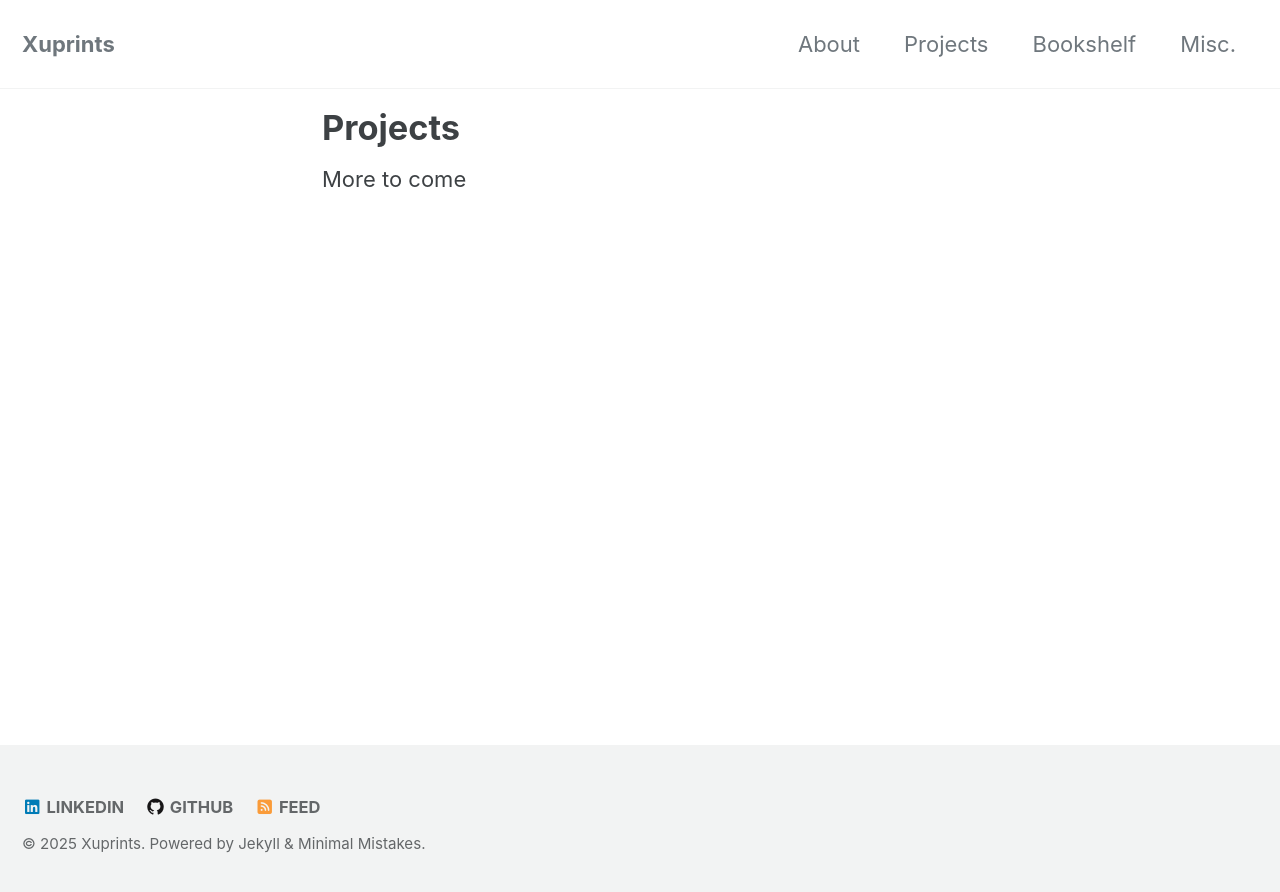
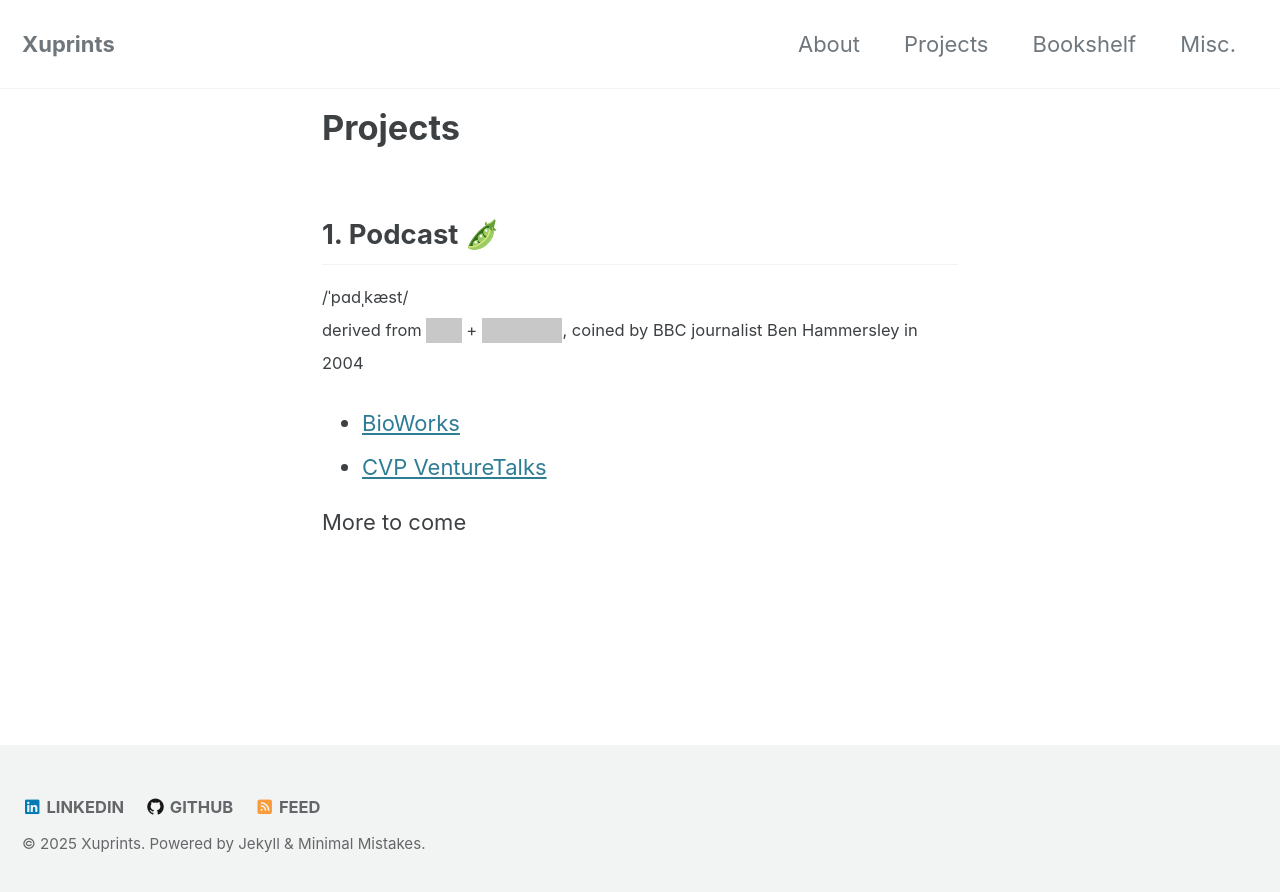
Before and after one commit to kev-in-xu/kev-in-xu.github.io, a Jekyll site: the page built from pages/projects.md, in a window 1280 px wide. Shown: the top 892 px of the page. Built offline with Jekyll 4.4.1, drawn with Linux system fonts in a browser that asks for light colours; cached includes are drawn as plain includes.

Commit message:
added podcast

```diff
--- a/assets/css/main.scss
+++ b/assets/css/main.scss
@@ -15,3 +15,24 @@ search: false
   margin-bottom: 0.4em;   /* Less space between items */
   padding: 0;
 }
+
+.reveal-word {
+  position: relative;
+  cursor: pointer;
+  display: inline-block;
+  color: black;
+  font-weight: 600;
+}
+
+.reveal-word .highlight-overlay {
+  position: absolute;
+  inset: 0;
+  background-color: #c8c8c8; /* highlight color */
+  z-index: 1;
+  transition: opacity 0.4s ease;
+}
+
+.reveal-word.revealed .highlight-overlay {
+  opacity: 0;
+  pointer-events: none;
+}
--- a/pages/projects.md
+++ b/pages/projects.md
@@ -4,4 +4,16 @@ title: "Projects"
 permalink: /projects/
 ---
 
+## 1. Podcast 🫛
+<small>
+  /ˈpɑdˌkæst/
+  derived from
+  <span class="reveal-word" onclick="this.classList.add('revealed')"><span class="highlight-overlay"></span>iPod</span> +
+  <span class="reveal-word" onclick="this.classList.add('revealed')"><span class="highlight-overlay"></span>broadcast</span>,
+  coined by BBC journalist Ben Hammersley in 2004
+</small>
+
+- [BioWorks](https://open.spotify.com/show/3NHurpbqtRjjwgDwkkozZd?si=8ae1509247734939)
+- [CVP VentureTalks](https://open.spotify.com/show/4ngKWNOO64MNbo5l0WOnYS?si=49adac7460ff4ccb)
+
 More to come
```
Also changed, not shown: pages/about.md (+5 -5 lines), 7 other files.
